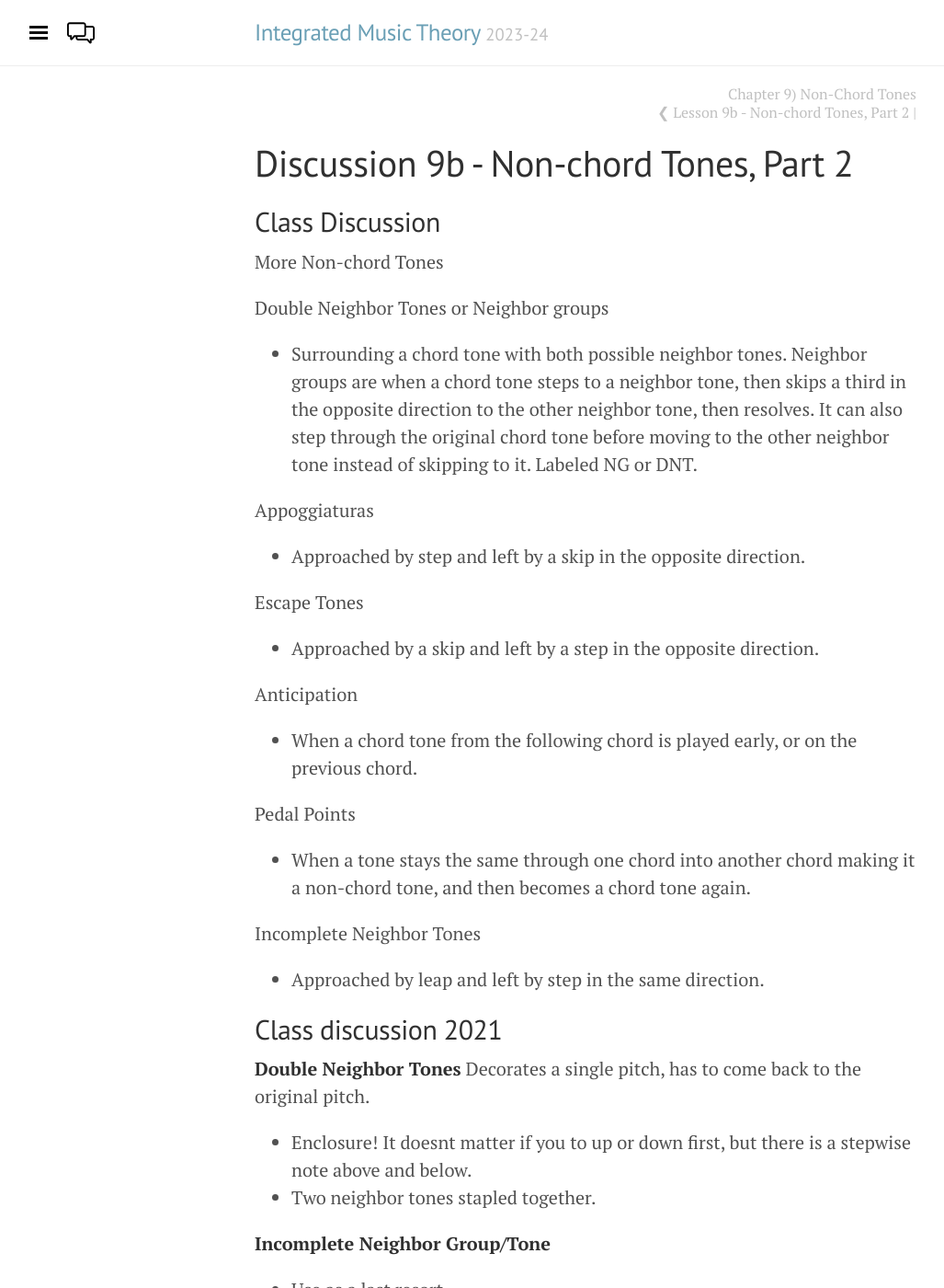
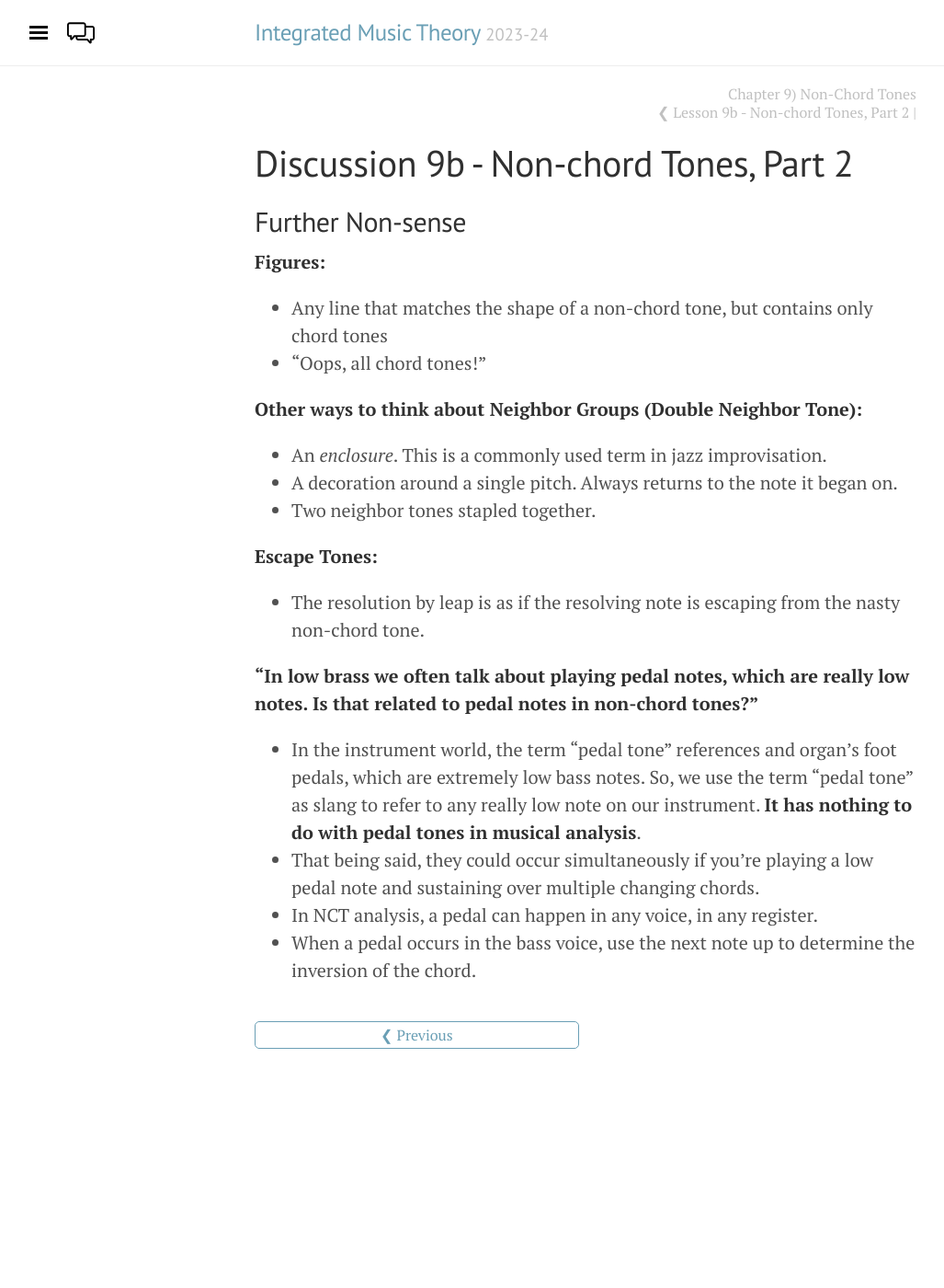
Before and after one commit to intmus/inttheory, a Jekyll site: the page built from _09-non-chord-tones/b2-nonchordtonespt2.md, in a window 1280 px wide and 1400 px high. Shown: the whole window at 92% size, without its empty margins (3-1030 px from the left). Built offline with Jekyll 4.4.1, drawn with Linux system fonts in a browser that asks for light colours; some of the changed text lies outside the part shown.

Commit message:
Updated both NCT discussion pages

```diff
--- a/_09-non-chord-tones/b2-nonchordtonespt2.md
+++ b/_09-non-chord-tones/b2-nonchordtonespt2.md
@@ -3,67 +3,22 @@ layout: chapter
 title: Discussion 9b - Non-chord Tones, Part 2
 ---
 
-## Class Discussion
+## Further Non-sense
 
-More Non-chord Tones
+**Figures:**
+- Any line that matches the shape of a non-chord tone, but contains only chord tones
+- "Oops, all chord tones!"
 
-Double Neighbor Tones or Neighbor groups
-
-- Surrounding a chord tone with both possible neighbor tones. Neighbor groups are when a chord tone steps to a neighbor tone, then skips a third in the opposite direction to the other neighbor tone, then resolves. It can also step through the original chord tone before moving to the other neighbor tone instead of skipping to it. Labeled NG or DNT.
-
-Appoggiaturas
-
-- Approached by step and left by a skip in the opposite direction.
-
-Escape Tones
-
-- Approached by a skip and left by a step in the opposite direction.
-
-Anticipation
-
-- When a chord tone from the following chord is played early, or on the previous chord.
-
-Pedal Points
-
-- When a tone stays the same through one chord into another chord making it a non-chord tone, and then becomes a chord tone again.
-
-Incomplete Neighbor Tones
-
-- Approached by leap and left by step in the same direction.
-
-## Class discussion 2021
-
-**Double Neighbor Tones**
-Decorates a single pitch, has to come back to the original pitch.
-- Enclosure! It doesnt matter if you to up or down first, but there is a stepwise note above and below.
+**Other ways to think about Neighbor Groups (Double Neighbor Tone):**
+- An *enclosure*. This is a commonly used term in jazz improvisation.
+- A decoration around a single pitch. Always returns to the note it began on.
 - Two neighbor tones stapled together.
 
-**Incomplete Neighbor Group/Tone**
-- Use as a last resort.
-- Happens when you have a normal neighbor group or neighbor tone, but the approach and resolution are not the same note.
-- Only use when there isn't another option.
-- For incomplete neighbor tones, unlike either appogiaturas or escape tones,you don't have to resolve in the opposite direction.
-- If you have a lot of incomplete neighbor tones and groups, you're probably not in the right tonality.
+**Escape Tones:**
+- The resolution by leap is as if the resolving note is escaping from the nasty non-chord tone.
 
-**Appoggiatura (APP)**
-Approached by leap and left by step in the opposite direction.
-
-**Escape Tone (ET)**
-Approached by step and left by leap in the opposite direction.
-
-*appoggiaturas and escape tones are the most common NCT's*
-*make sure to remember which is which*
-
-**Anticipations (ANT)**
-A reverse suspension, although not upsidedown like retardations. Putting your car in reverse doesn't put it on its roof.
-- A chord tone that shows up too early.
-- Its going to be a chord tone soon, but not yet because the chord hasn't changed yet.
-- Resolved by static motion.
-- Preparation can be a leap or a step, doesn't matter too much.
-
-**Pedals (PED)**
-Any non chord tone approached by static motion and left by static motion across at least three chords. When labeling with a pedal, use the next voice up to determine inversion.
-
-**"Figure"**
-It has the right shape, but aren't non-chord tones. This concept can apply to any NCT. Check if they're chord tones!
-*ex: There's an appoggiatura figure in [insert random piece], measure 21.
+**"In low brass we often talk about playing pedal notes, which are really low notes. Is that related to pedal notes in non-chord tones?"**
+- In the instrument world, the term "pedal tone" references and organ's foot pedals, which are extremely low bass notes. So, we use the term "pedal tone" as slang to refer to any really low note on our instrument. **It has nothing to do with pedal tones in musical analysis**.
+- That being said, they could occur simultaneously if you're playing a low pedal note and sustaining over multiple changing chords.
+- In NCT analysis, a pedal can happen in any voice, in any register.
+- When a pedal occurs in the bass voice, use the next note up to determine the inversion of the chord.
```
Also changed, not shown: _09-non-chord-tones/a2-nonchordtonespt1.md (+3 -2 lines).
